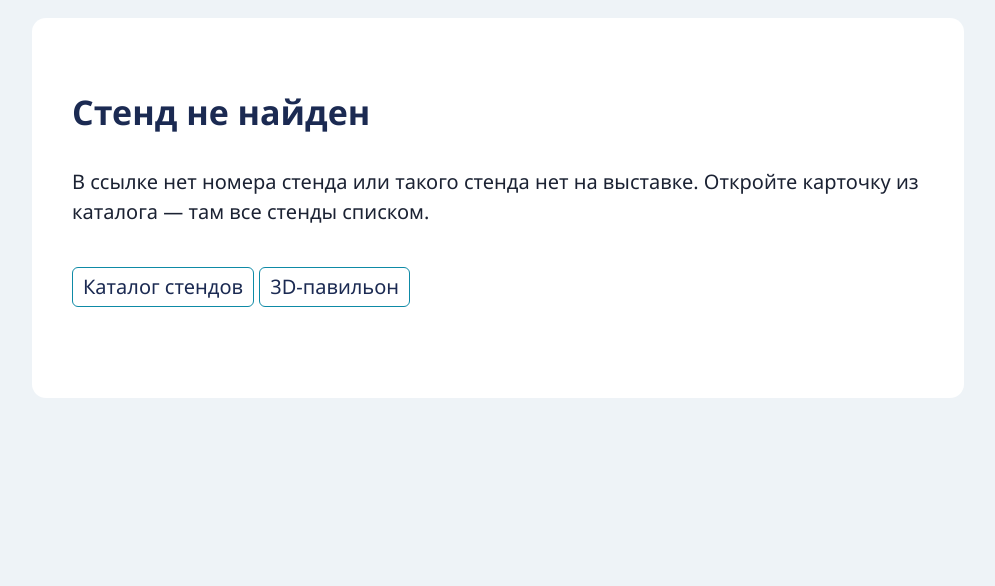
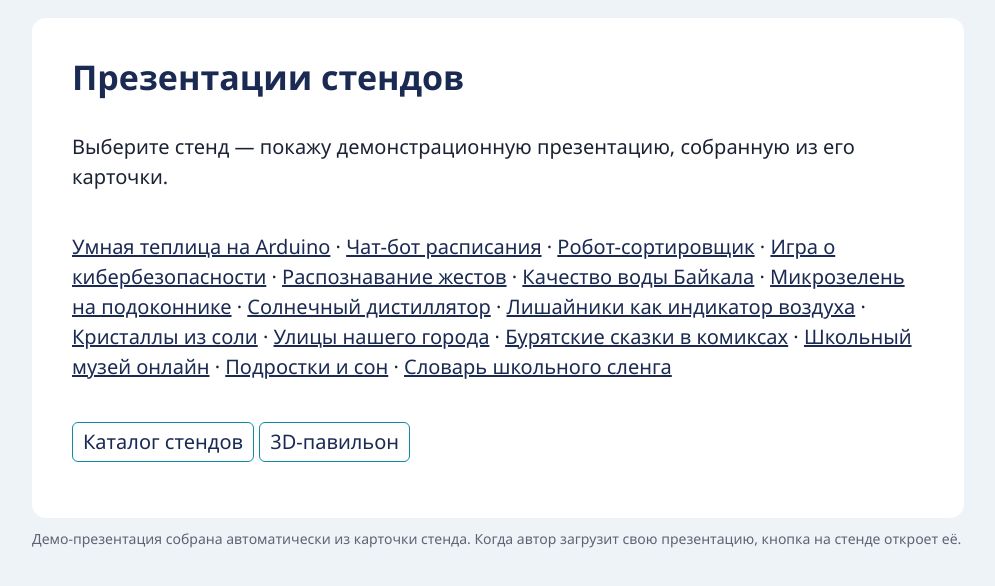
Before and after one commit to sirius-leto-2026/proektosfera, a plain HTML site: page present.html in a window 1280 px wide. Shown: the whole page, without its empty margins (142-1137 px from the left). Drawn offline with Linux system fonts and the light colour scheme.

Commit message:
Команды Сириус.Лето | Презентация и продукт без ?id показывают выбор стенда вместо «не найден»

```diff
--- a/present.html
+++ b/present.html
@@ -58,9 +58,19 @@ body{background:#eef3f7;margin:0}
   const pg = document.getElementById("pg"), note = document.getElementById("note"), nav = document.getElementById("nav");
 
   if (!stand) {
+    // Без ?id — не ошибка, а выбор стенда: страницу могут открыть по прямому адресу.
+    if (!id) {
+      document.title = "Презентации стендов — ПроектоСфера";
+      sl.innerHTML = `<h1>Презентации стендов</h1>
+        <p>Выберите стенд — покажу демонстрационную презентацию, собранную из его карточки.</p>
+        <p>${STANDS.map(s => `<a href="present.html?id=${encodeURIComponent(s.id)}">${s.title}</a>`).join(" · ")}</p>
+        <p><a class="btn" href="catalog.html">Каталог стендов</a> <a class="btn" href="index.html">3D-павильон</a></p>`;
+      nav.hidden = true;
+      return;
+    }
     document.title = "Стенд не найден — ПроектоСфера";
     sl.innerHTML = `<h1>Стенд не найден</h1>
-      <p>В ссылке нет номера стенда или такого стенда нет на выставке. Откройте карточку из каталога — там все стенды списком.</p>
+      <p>Такого стенда нет на выставке. Откройте карточку из каталога — там все стенды списком.</p>
       <p><a class="btn" href="catalog.html">Каталог стендов</a> <a class="btn" href="index.html">3D-павильон</a></p>`;
     nav.hidden = true;
     note.hidden = true;
```
Also changed, not shown: product.html (+10 -1 lines).
